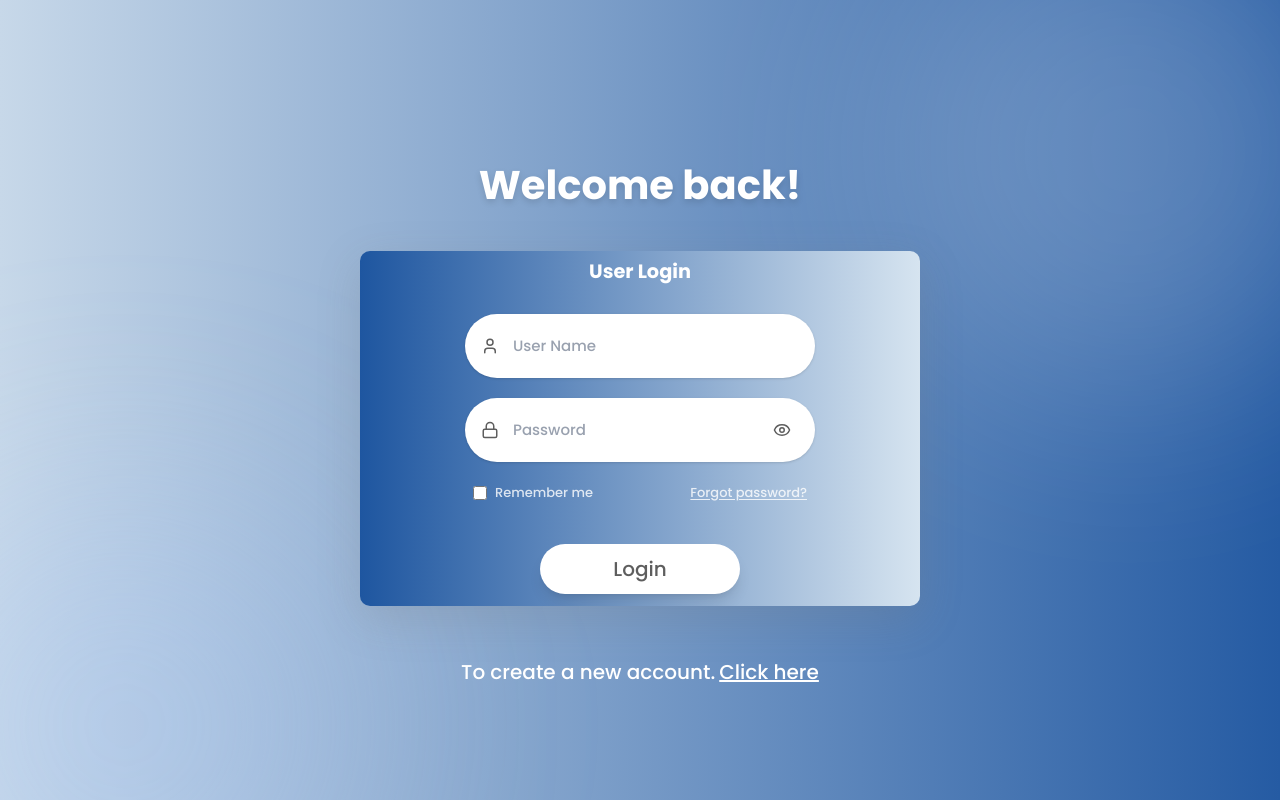
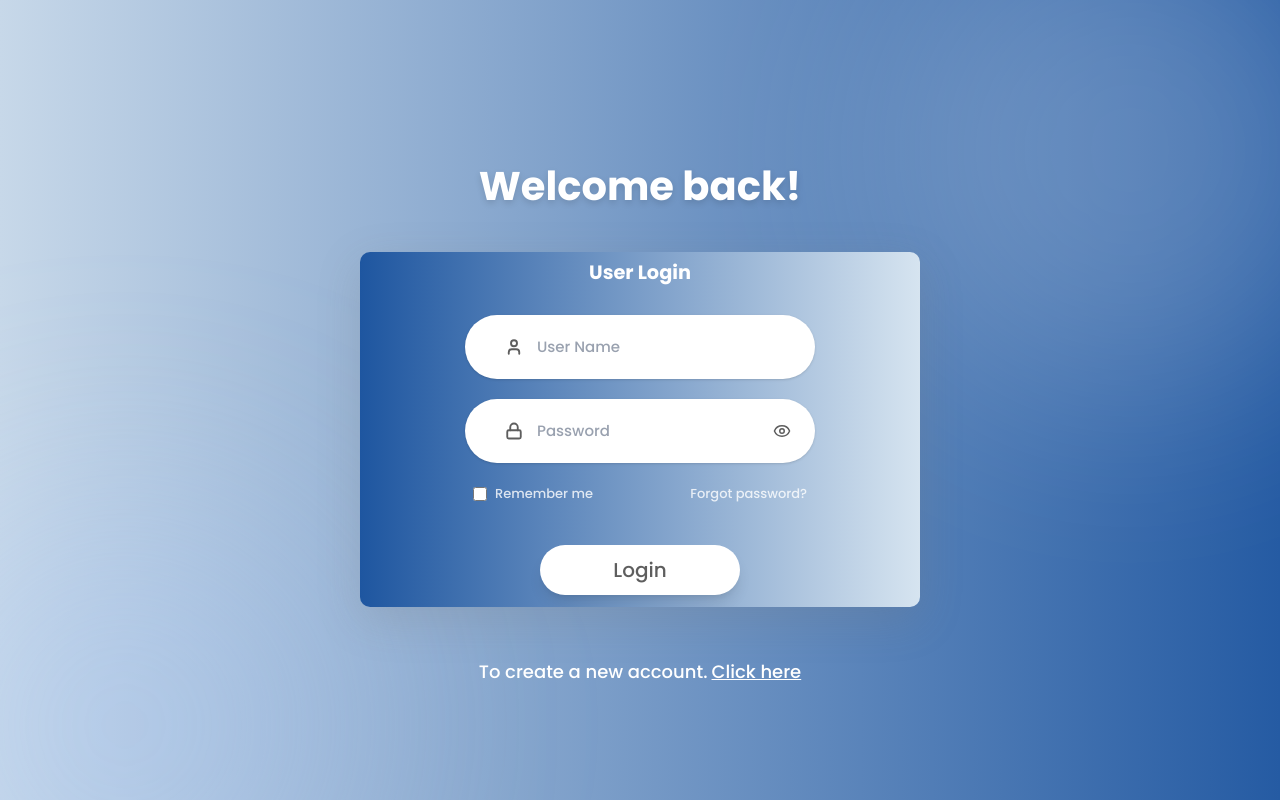
Before and after one commit to Anad-CRM/ANAD-web-app, a Next.js app: page /login in a window 1280 px wide. Built offline with nearby package versions, Linux system fonts and the light colour scheme.

Commit message:
updated the auth module to a new ui:3

```diff
--- a/src/app/(auth)/layout.tsx
+++ b/src/app/(auth)/layout.tsx
@@ -29,7 +29,7 @@ export default function AuthLayout({
         <div className="mt-14 flex items-center justify-center">
           <p
             className="text-white font-medium text-center"
-            style={{ fontSize: '20px', lineHeight: '20px' }}
+            style={{ fontSize: '18px', lineHeight: '18px' }}
           >
             To create a new account.
             <span className="underline cursor-pointer ml-1 hover:text-white/80 transition-colors">
--- a/src/core/components/ui/TextField.tsx
+++ b/src/core/components/ui/TextField.tsx
@@ -25,14 +25,14 @@ export default function TextField({
       )}
       <div className="relative group">
         {icon && (
-          <div className="absolute left-4 top-1/2 -translate-y-1/2 text-[#1E56A0] transition-colors group-focus-within:text-[#0D1B3E]">
+          <div className="absolute left-10 top-1/2 -translate-y-1/2 transition-colors">
             {icon}
           </div>
         )}
         <input
           className={clsx(
             "w-full h-[48px] rounded-[14px] bg-white text-[15px] text-[#0D1B3E] outline-none transition-all duration-200 placeholder:text-gray-400",
-            icon ? "pl-12 pr-4" : "px-4",
+            icon ? "pl-18 pr-4" : "px-4",
             error ? "ring-2 ring-red-500" : "focus:ring-2 focus:ring-white/20",
             className
           )}
--- a/src/modules/auth/components/LoginPanel.tsx
+++ b/src/modules/auth/components/LoginPanel.tsx
@@ -64,7 +64,7 @@ export default function LoginPanel({ onCreateAccount }: LoginPanelProps) {
             required
             value={email}
             onChange={(e) => setEmail(e.target.value)}
-            icon={<User size={18} color="#5E5E5E" />}
+            icon={<User size={18} color="#5E5E5E" strokeWidth={2.5} />}
             className="rounded-full shadow-sm h-[64px] text-[15px]"
           />
         </div>
@@ -76,7 +76,7 @@ export default function LoginPanel({ onCreateAccount }: LoginPanelProps) {
             required
             value={password}
             onChange={(e) => setPassword(e.target.value)}
-            icon={<Lock size={18} color="#5E5E5E" />}
+            icon={<Lock size={18} color="#5E5E5E" strokeWidth={2.5} />}
             className="rounded-full shadow-sm h-[64px] text-[15px]"
           />
           <button
@@ -103,7 +103,7 @@ export default function LoginPanel({ onCreateAccount }: LoginPanelProps) {
           </label>
           <Link
             href="/forgot-password"
-            className="font-medium text-white/80 hover:text-white transition-all underline underline-offset-2 font-poppins"
+            className="font-medium text-white/80 hover:text-white transition-all font-poppins"
             style={{ fontSize: '13px', lineHeight: '12px' }}
           >
             Forgot password?
```
